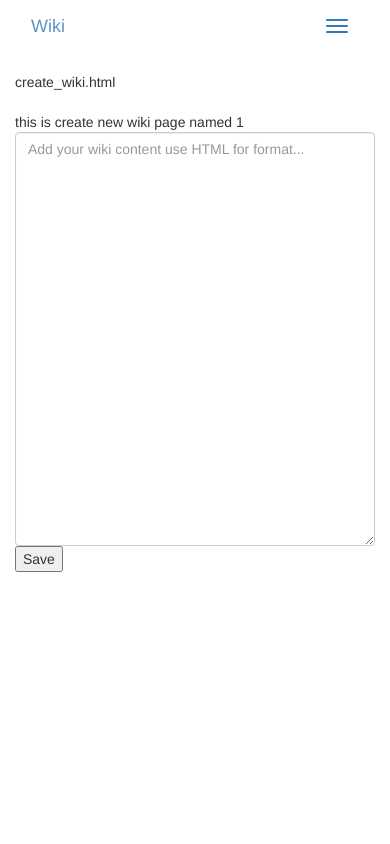
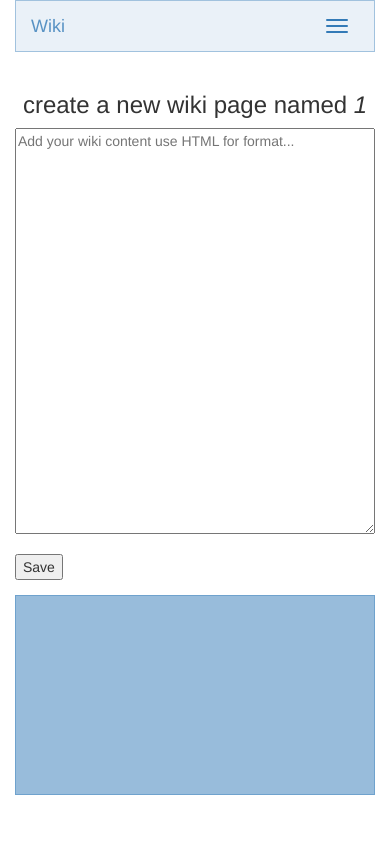
Before and after one commit to jreiher2003/Wiki, a Flask app: page /_new/1 in a window 390 px wide. Run offline with Flask 2, Linux system fonts and the light colour scheme; a user stored in the database is signed in; tables that the repository leaves empty hold one stand-in row (values such as "Sample post"); some libraries are stand-ins or nearby versions.

Commit message:
Add styles to templates

```diff
--- a/app/static/styles.css
+++ b/app/static/styles.css
@@ -1,5 +1,15 @@
 a {
     color: rgba(51,122,183,.8);
+}
+.navbar {
+    background-color: rgba(51,122,183,.1);
+    border: 1px solid rgba(51,122,183,.4);
+}
+hr {
+  border: 0;
+  color: rgba(51,122,183,.4);
+  background-color: rgba(51,122,183,.4);
+  height: 5px;
 }
 .icon-bar {
     background-color: #337ab7;
@@ -52,9 +62,7 @@ a {
     border-bottom: 1px solid rgba(51,122,183,.1);
     border-top: 1px solid rgba(51,122,183,.3);
     max-height: 200px;
-
     overflow: auto;
-
 }
 pre {
     border: 0;
@@ -63,20 +71,23 @@ pre {
 .front-border::-webkit-scrollbar {
     width: 12px;
 }
-
 .front-border::-webkit-scrollbar-track {
     -webkit-box-shadow: inset 0 0 6px rgba(0,0,0,0.3);
     border-radius: 10px;
 }
-
 .front-border::-webkit-scrollbar-thumb {
     border-radius: 10px;
     -webkit-box-shadow: inset 0 0 6px #337ab7;
 }
 .history-show-wiki {
-    /*overflow: hidden;*/
     border-right: 1px solid rgba(51,122,183,.3);
     border-bottom: 1px solid rgba(51,122,183,.3); ;
     padding-right:15px;
     word-wrap: break-word;
 }
+footer {
+    margin-top: 15px;
+    height: 200px;
+    border: 1px solid rgba(51,122,183,.4);
+    background-color: rgba(51,122,183,.5); ;
+}
--- a/app/templates/base.html
+++ b/app/templates/base.html
@@ -4,7 +4,6 @@
     <meta charset="utf-8">
     <meta http-equiv="X-UA-Compatible" content="IE=edge">
     <meta name="viewport" content="width=device-width, initial-scale=1">
-
     <title>{% block title %}{% endblock %}</title>
     <link rel="shortcut icon" type="image/ico" href="{{ url_for('static', filename='wiki.ico') }}">
     <link rel="stylesheet" href="https://maxcdn.bootstrapcdn.com/bootstrap/3.3.6/css/bootstrap.min.css" integrity="sha384-1q8mTJOASx8j1Au+a5WDVnPi2lkFfwwEAa8hDDdjZlpLegxhjVME1fgjWPGmkzs7" crossorigin="anonymous">
@@ -27,7 +26,6 @@
                 </div>
                 <div class="collapse navbar-collapse" id="bs-example-navbar-collapse-1">
                 <ul class="nav navbar-nav">
-                    <!-- <li><a href="">New Page</a></li> -->
                 </ul>
                 <ul class="nav navbar-nav navbar-right">
                 {% if current_user.is_active %}
@@ -52,8 +50,15 @@
         </div>
     </div>
 </div>
-
 {% block content %}{% endblock %}
+<div class="container">
+    <div class="row">
+        <div class="col-md-12">
+            <footer>
+            </footer>
+        </div>
+    </div>
+</div>
 <script src="https://ajax.googleapis.com/ajax/libs/jquery/2.2.0/jquery.min.js"></script>
 <script src="https://maxcdn.bootstrapcdn.com/bootstrap/3.3.6/js/bootstrap.min.js" integrity="sha384-0mSbJDEHialfmuBBQP6A4Qrprq5OVfW37PRR3j5ELqxss1yVqOtnepnHVP9aJ7xS" crossorigin="anonymous"></script>
 </body>
--- a/app/templates/create_wiki.html
+++ b/app/templates/create_wiki.html
@@ -3,16 +3,21 @@
 <div class="container">
     <div class="row">
         <div class="col-md-8 col-md-offset-2">
-        create_wiki.html<br><br>
-        this is create new wiki page named {{ new_page}}
-        <form method="post" action="">
-            {{ form.csrf_token }}
-            {{ form.wiki_post(class="form-control", rows="20", placeholder="Add your wiki content use HTML for format...") }}
-
-        <input type="submit" value="Save">
-        </form>
+            <h3 class="text-center">create a new wiki page named <i>{{ new_page }}</i></h3>
+            <form method="post" action="">
+                {{ form.csrf_token }}
+                <div class="form-group">
+                    <label for="create-wiki" class="sr-only">Create Wiki</label>
+                    {{ form.wiki_post(class="",style="min-width: 100%", id="create-wiki", rows="20", placeholder="Add your wiki content use HTML for format...") }}
+                    {% if form.wiki_post.errors %}
+                        {% for error in form.wiki_post.errors %}
+                            <div class="form-error">{{ error }}</div>
+                        {% endfor %}
+                    {% endif %}
+                </div>
+                <input type="submit" value="Save" class="form-inline">
+            </form>
         </div>
     </div>
 </div>
-
 {% endblock %}
--- a/app/templates/index.html
+++ b/app/templates/index.html
@@ -1,20 +1,16 @@
 {% extends 'base.html' %}
-
 {% block content %}
 <div class="container">
     <div class="row">
-            <!-- this is index.html template<br><br> -->
             {% for post in wiki_posts %}
         <div class="col-md-4">
             <div class="front-border">
-
                 <p><a href="{{ post.page_name }}">{{ post.page_name }}</a></p>
                 <p><strong>version:&nbsp;</strong>{{ post.version }}</p>
                 <p><strong>created:&nbsp; </strong>{{ post.format_date }}</p>
                 <p><strong>by:&nbsp;</strong>{{ post.user.name }}</p>
                 <p><strong>last edit:&nbsp;</strong>{{ post.last_modified_date }}&nbsp; {{ post.last_modified_time }}</p>
                 <pre>{{ post.wiki_post | safe }}</pre>
-
             </div>
         </div>
             {% endfor %}
--- a/app/templates/show_wiki.html
+++ b/app/templates/show_wiki.html
@@ -4,28 +4,24 @@
     <div class="row">
         <div class="col-md-8 col-md-offset-2">
             <div class="history-show-wiki">
-                this is show_wiki template<br><br>
+                <hr>
             {% if current_user.is_active %}
                 <ul class="list-unstyled list-inline">
                     <li><a href="{{ url_for('edit_wiki', page_name=wiki_page.page_name) }}"><span class="glyphicon glyphicon-edit" aria-hidden="true"></span>&nbsp;edit</a></li>
                     <li><a href="{{ url_for('show_history', page_name=wiki_page.page_name) }}"><span class="glyphicon glyphicon-time" aria-hidden="true"></span>&nbsp;history</a></li>
                     <li><a href="{{ url_for('index') }}"><span class="glyphicon glyphicon-repeat" aria-hidden="true"></span>&nbsp;back</a></li>
                 </ul>
-
             {% else %}
                 <ul class="list-unstyled list-inline">
                     <li><a href="{{ url_for('show_history', page_name=wiki_page.page_name) }}"><span class="glyphicon glyphicon-time" aria-hidden="true"></span>&nbsp;history</a></li>
                     <li><a href="{{ url_for('index') }}"><span class="glyphicon glyphicon-repeat" aria-hidden="true"></span>&nbsp;back</a></li>
                  </ul>
             {% endif %}
-
                 <p><strong>created:&nbsp;</strong>{{ wiki_page.format_date }}</p>
                 <p><strong>last edit:&nbsp;</strong> {{ wiki_page.last_modified_date }}&nbsp;{{ wiki_page.last_modified_time }}<p>
                 <p><strong>Version:</strong> {{ wiki_page.version }}</p>
-
             <hr>
             <pre>{{ wiki_page.wiki_post | safe }}</pre>
-
             </div>
         </div>
     </div>
```
Also changed, not shown: app/templates/edit_wiki.html (+10 -1 lines), app/templates/history.html (+5 -7 lines).
